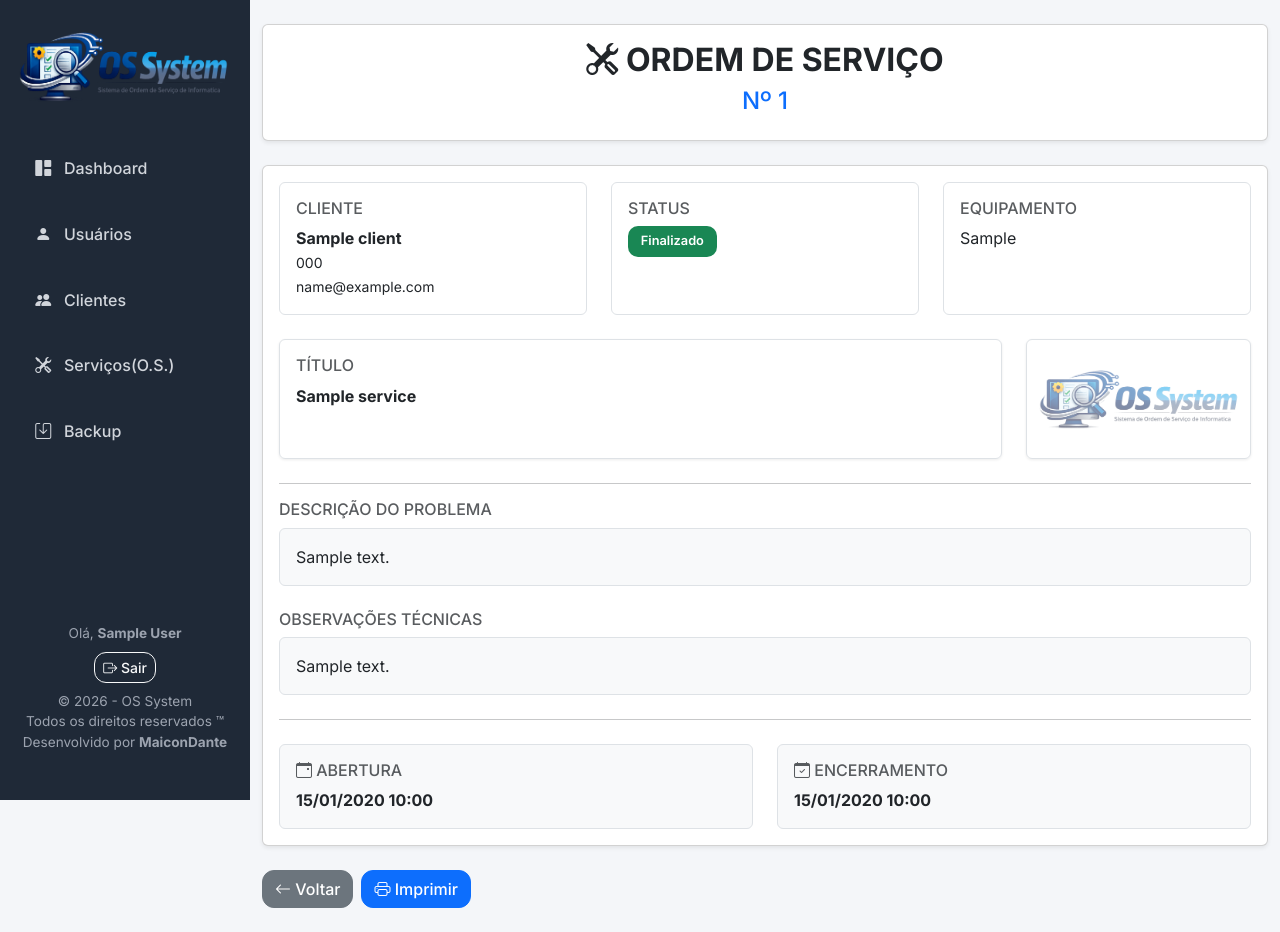
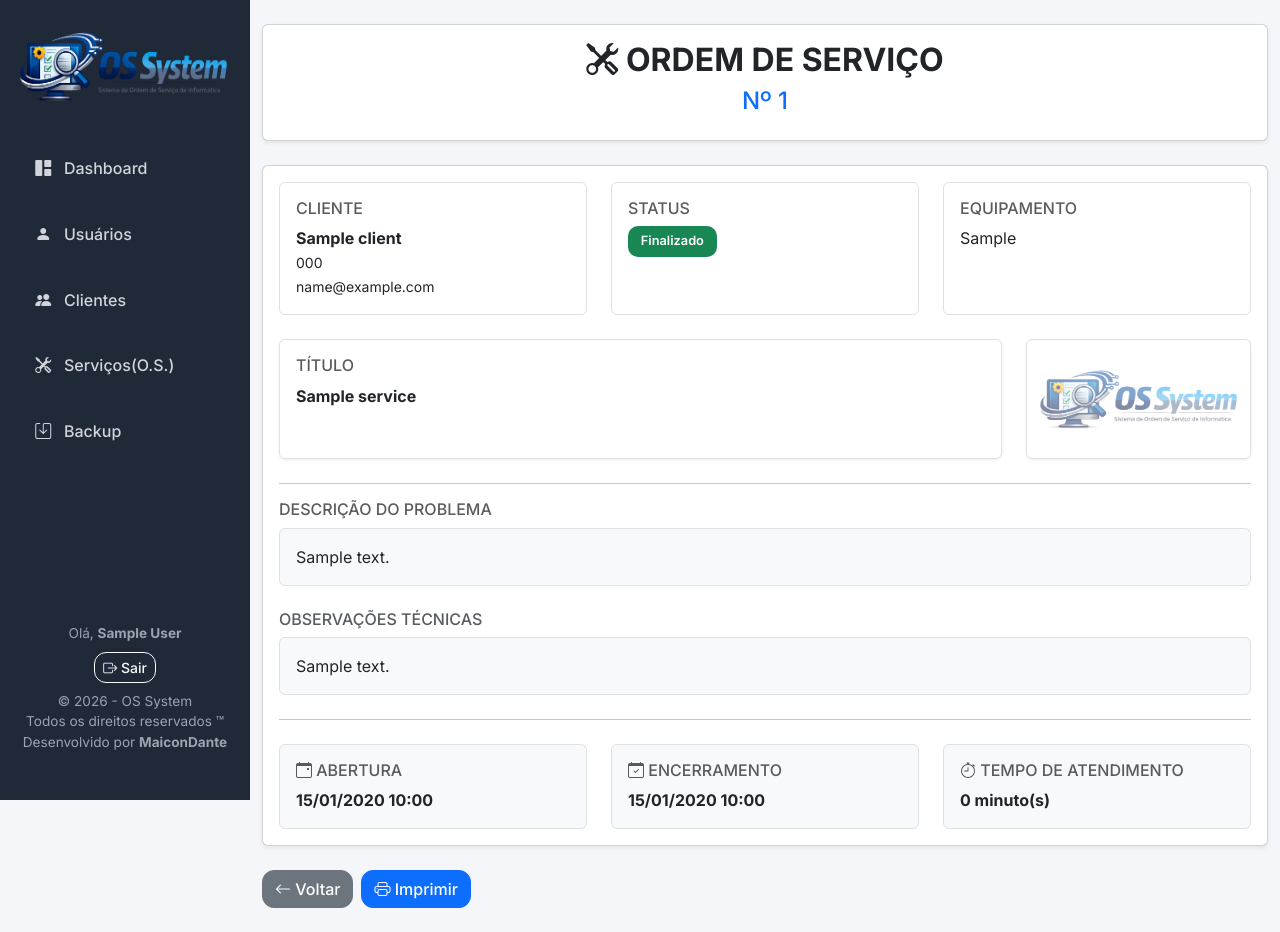
Before and after one commit to MaiconDante/os_system, a Flask app: page /orders/1 in a window 1280 px wide. Run offline with Flask 3, Linux system fonts and the light colour scheme; a user stored in the database is signed in; tables that the repository leaves empty hold one stand-in row (values such as "Sample post").

Commit message:
feat(ordens): Exibir tempo de atendimento da ordem de serviço.

```diff
--- a/app/routes/order_service_routes.py
+++ b/app/routes/order_service_routes.py
@@ -102,11 +102,50 @@ def details(order_id):
         order_id
     )
 
+    service_time = None
+
+    if order.closed_at:
+
+        difference = (
+            order.closed_at -
+            order.created_at
+        )
+
+        days = difference.days
+
+        hours = (
+            difference.seconds // 3600
+        )
+
+        minutes = (
+            difference.seconds % 3600
+        ) // 60
+
+        if days > 0:
+
+            service_time = (
+                f"{days} dia(s) "
+                f"e {hours} hora(s)"
+            )
+
+        elif hours > 0:
+
+            service_time = (
+                f"{hours} hora(s) "
+                f"e {minutes} minuto(s)"
+            )
+
+        else:
+
+            service_time = (
+                f"{minutes} minuto(s)"
+            )
+
     return render_template(
         "orders/details.html",
-        order=order
+        order=order,
+        service_time=service_time
     )
-
 
 # Rota para criar uma nova ordem de serviço
 @order_service_bp.route("/create", methods=["GET", "POST"])
--- a/app/static/css/style.css
+++ b/app/static/css/style.css
@@ -405,3 +405,11 @@ body {
     min-height: 120px;
     box-shadow: 0 1px 3px rgba(0,0,0,.08);
 }
+
+.os-date-card {
+    transition: 0.2s ease;
+}
+
+.os-date-card:hover {
+    transform: translateY(-2px);
+}
--- a/app/templates/orders/details.html
+++ b/app/templates/orders/details.html
@@ -175,9 +175,10 @@ Detalhes da Ordem de Serviço
 
         <div class="row mt-4">
 
-            <div class="col-md-6">
+            <!-- ABERTURA -->
+            <div class="col-md-4">
 
-                <div class="border rounded p-3 bg-light h-100">
+                <div class="border rounded p-3 bg-light h-100 os-date-card">
 
                     <h6 class="text-muted">
                         <i class="bi bi-calendar-event"></i>
@@ -192,9 +193,10 @@ Detalhes da Ordem de Serviço
 
             </div>
 
-            <div class="col-md-6">
+            <!-- ENCERRAMENTO -->
+            <div class="col-md-4">
 
-                <div class="border rounded p-3 bg-light h-100">
+                <div class="border rounded p-3 bg-light h-100 os-date-card">
 
                     <h6 class="text-muted">
                         <i class="bi bi-calendar-check"></i>
@@ -204,9 +206,41 @@ Detalhes da Ordem de Serviço
                     <strong>
 
                         {% if order.closed_at %}
+
                             {{ order.closed_at.strftime('%d/%m/%Y %H:%M') }}
+
                         {% else %}
+
                             Em aberto
+
+                        {% endif %}
+
+                    </strong>
+
+                </div>
+
+            </div>
+
+            <!-- TEMPO DE ATENDIMENTO -->
+            <div class="col-md-4">
+
+                <div class="border rounded p-3 bg-light h-100 os-date-card">
+
+                    <h6 class="text-muted">
+                        <i class="bi bi-stopwatch"></i>
+                        TEMPO DE ATENDIMENTO
+                    </h6>
+
+                    <strong>
+
+                        {% if service_time %}
+
+                            {{ service_time }}
+
+                        {% else %}
+
+                            Em andamento
+
                         {% endif %}
 
                     </strong>
```
